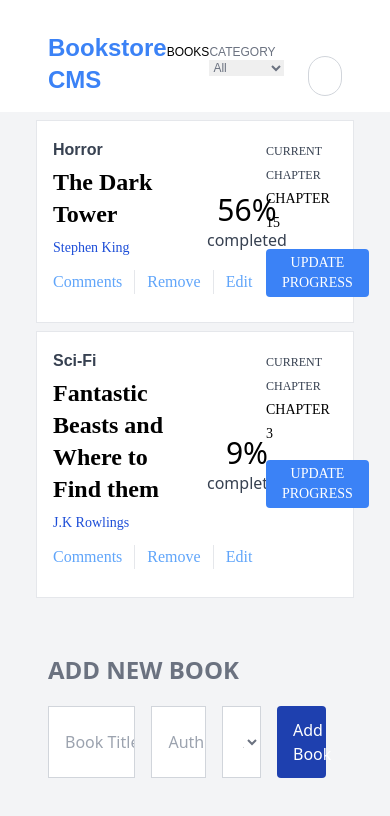
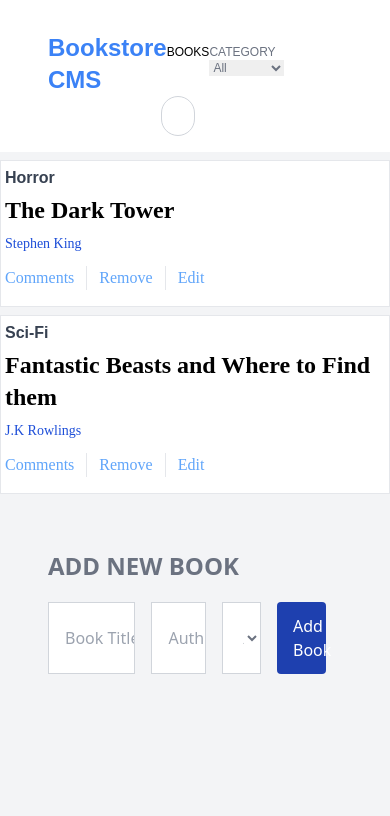
Before and after one commit to gurbuzertunga/react_bookstore, a React (Create React App) app: page / in a window 390 px wide. Shown: the top 816 px of the page. Built offline with nearby package versions, Linux system fonts and the light colour scheme; some icons are missing.

Commit message:
Add responsiveness to the book card

```diff
--- a/src/components/Book.js
+++ b/src/components/Book.js
@@ -9,8 +9,8 @@ function Book({ book, handleRemoveBook }) {
   const chapter = Math.floor((percentage / 4) + 1);
 
   return (
-    <div id="book-component" className="flex justify-between p-4 bg-white my-2 mx-9 border">
-      <div id="d-book" className="w-1/2">
+    <div id="book-component" className="flex justify-between p-1 md:p-4 bg-white my-2 md:mx-9 border">
+      <div id="d-book" className="md:w-1/2 w-full">
         <span className="montserrat font-semibold text-gray-700">{category}</span>
         <h2 className="robotoSlab font-bold text-2xl my-1">{title}</h2>
         <span className="robotoSlab text-sm text-blue-700">{author}</span>
@@ -22,7 +22,7 @@ function Book({ book, handleRemoveBook }) {
           <li className="px-3">Edit</li>
         </ul>
       </div>
-      <div id="completion" className="w-1/4 flex">
+      <div id="completion" className="w-1/4 md:flex hidden">
         <div className="w-2/6 mr-3"><CircularProgressbar value={percentage} text="" /></div>
         <div className="progress-number self-center text-center">
           <span className="text-3xl">
@@ -34,7 +34,7 @@ function Book({ book, handleRemoveBook }) {
           <span className="text-gray-700 ">completed</span>
         </div>
       </div>
-      <div id="current-chapter" className="w-1/4">
+      <div id="current-chapter" className="w-1/4 md:block hidden">
         <span className="robotoSlab text-gray-700 text-xs">CURRENT CHAPTER</span>
         <br />
         <span className="robotoSlab text-black text-sm">
--- a/src/components/NavBar.js
+++ b/src/components/NavBar.js
@@ -10,11 +10,11 @@ function NavBar({ changeFilter }) {
   };
 
   return (
-    <nav className="flex px-12 pt-8 pb-4 bg-white border-b-1 border-black">
+    <nav className="flex flex-col md:flex-row px-12 pt-8 pb-4 bg-white border-b-1 border-black">
       <div className="flex justify-between w-1/2 items-baseline">
         <h1 className="montserrat text-blue-500 text-2xl font-bold">Bookstore CMS</h1>
         <p className="montserrat text-xs">BOOKS</p>
-        <p className="montserrat text-gray-500 text-xs"><CategoryFilter onChangeHandler={handleFilterChange} /></p>
+        <div className="montserrat text-gray-500 text-xs"><CategoryFilter onChangeHandler={handleFilterChange} /></div>
       </div>
       <div className="flex w-1/2 justify-end items-end">
         <div className="p-1 border border-gray-300 rounded-full">
--- a/src/containers/BooksForm.js
+++ b/src/containers/BooksForm.js
@@ -37,7 +37,7 @@ function BooksForm({ createBook }) {
         <input className="w-5/12 mr-4 pl-4 border border-gray-300 bg-white" placeholder="Book Title" type="text" name="title" id="title" value={state.title} onChange={handleInputChange} required />
         <input className="w-3/12 mr-4 pl-4 border border-gray-300 bg-white" placeholder="Author" type="text" name="author" id="author" value={state.author} onChange={handleInputChange} required />
         <select className="w-2/12 mr-4 text-gray-500 pl-4 border border-gray-300 bg-white" name="category" id="category" value={state.category} onChange={handleInputChange}>
-          <option key="default" disabled selected>Category</option>
+          <option key="default" disabled defaultValue="None">Category</option>
           {categories.map(cat => (
             <option key={cat} value={cat}>
               {cat}
```
Also changed, not shown: 1 other file (tests, documents, lock files or other folders).
